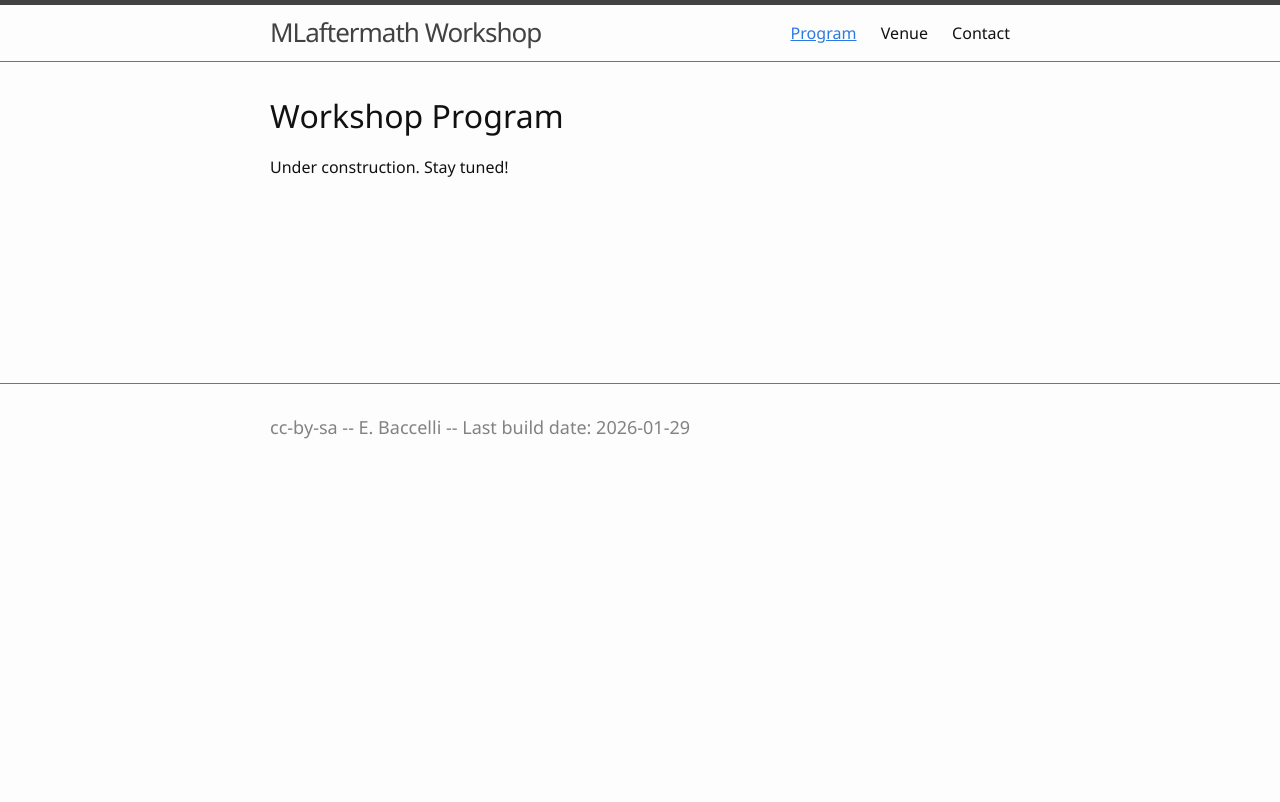
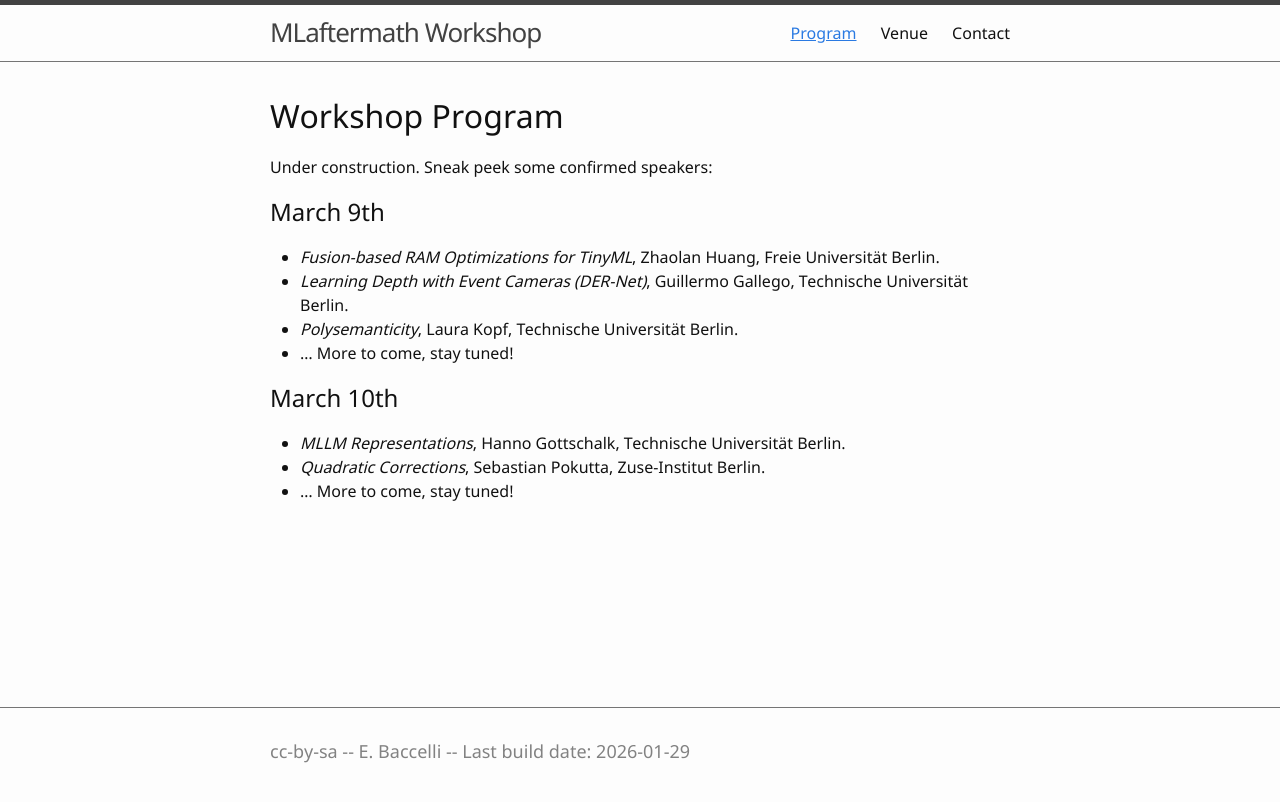
Before and after one commit to Inria-Berlin/MLaftermath, a Jekyll site: the page built from 0-program.md, in a window 1280 px wide. Shown: the top 802 px of the page. Built offline with Jekyll 4.4.1, drawn with Linux system fonts in a browser that asks for light colours.

Commit message:
program: added initial confirmed talks

```diff
--- a/0-program.md
+++ b/0-program.md
@@ -4,8 +4,18 @@ nav: true
 ---
 
 # Workshop Program
+Under construction. Sneak peek some confirmed speakers:
 
-Under construction. Stay tuned!
+## March 9th
+- *Fusion-based RAM Optimizations for TinyML*, Zhaolan Huang, Freie Universität Berlin.
+- *Learning Depth with Event Cameras (DER-Net)*, Guillermo Gallego, Technische Universität Berlin.
+- *Polysemanticity*, Laura Kopf, Technische Universität Berlin.
+- ... More to come, stay tuned!
+
+## March 10th
+- *MLLM Representations*, Hanno Gottschalk, Technische Universität Berlin.
+- *Quadratic Corrections*, Sebastian Pokutta, Zuse-Institut Berlin.
+- ... More to come, stay tuned!
 
 
 <br />
```
